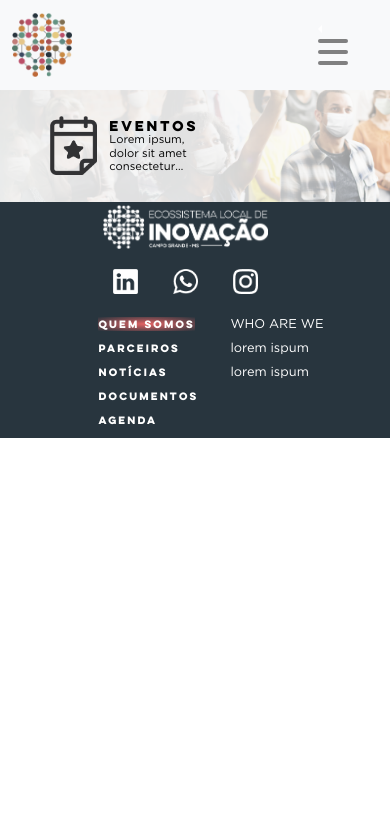
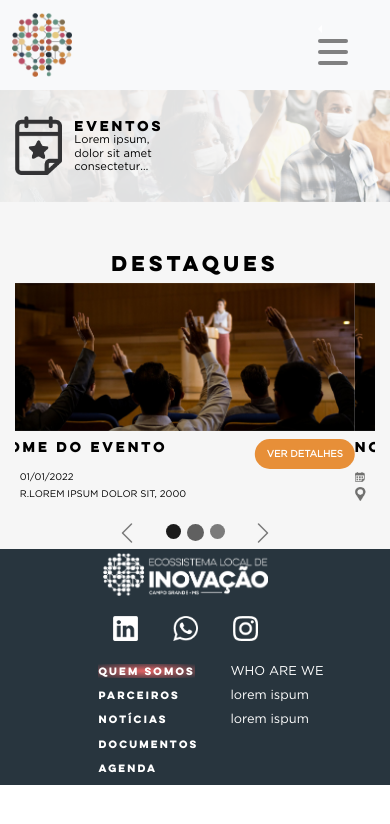
Before and after one commit to sesistartup/ecossistemadeinovacaocg, a Vue app: page /eventos in a window 390 px wide. Shown: the top 824 px of the page. Built offline with nearby package versions, Linux system fonts and the light colour scheme.

Commit message:
destaques: done

```diff
--- a/src/App.vue
+++ b/src/App.vue
@@ -99,4 +99,9 @@
     padding: 0 50px !important;
   }
 }
+@media (max-width: 576px) {
+  .ghp {
+    padding: 0 15px !important;
+  }
+}
 </style>
--- /dev/null
+++ b/src/components/eventos/Destaques.vue
@@ -0,0 +1,65 @@
+<template>
+  <section class="destaques ghp">
+    <header>
+      <h1 class="dark-title">DESTAQUES</h1>
+    </header>
+    <main>
+      <DestaquesCarousel
+        :carousel-data="dummyCarouselData"
+      />
+    </main>
+  </section>
+</template>
+
+<script setup lang="ts">
+import { reactive } from 'vue';
+import DestaquesCarousel from './DestaquesCarousel.vue';
+
+const dummyCarouselData = reactive([
+  {
+    img: '/src/assets/eventos/event_img.png',
+    eventName: 'NOME DO EVENTO',
+    eventDate: '01/01/2022',
+    eventLocation: 'R.LOREM IPSUM DOLOR SIT, 2000',
+    detailLink: '#',
+    eventId: 1
+  },
+
+  {
+    img: '/src/assets/eventos/event_img.png',
+    eventName: 'NOME DO EVENTO 2',
+    eventDate: '01/01/2022',
+    eventLocation: 'R.LOREM IPSUM DOLOR SIT, 2000',
+    detailLink: '#',
+    eventId: 2
+  },
+
+  {
+    img: '/src/assets/eventos/event_img.png',
+    eventName: 'NOME DO EVENTO 3',
+    eventDate: '01/01/2022',
+    eventLocation: 'R.LOREM IPSUM DOLOR SIT, 2000',
+    detailLink: '#',
+    eventId: 3
+  }
+])
+</script>
+
+<style scoped lang="scss">
+  section.destaques {
+    background-color: #f6f6f6;
+    h1 {
+      font-size: 1.5rem;
+    }
+    padding-top: 50px !important;
+  }
+  @media (max-width: 991px) {
+    section.destaques {
+      header {
+        h1.dark-title {
+          font-size: 1.2rem;
+        }
+      }
+    }
+  }
+</style>
--- /dev/null
+++ b/src/components/eventos/DestaquesCarousel.vue
@@ -0,0 +1,167 @@
+<template>
+  <div id="destaquesCarousel" class="carousel slide carousel-dark" data-bs-ride="carousel">
+    <div class="carousel-indicators">
+      <button type="button" data-bs-target="#destaquesCarousel" data-bs-slide-to="0" class="active" aria-current="true" aria-label="Slide 1"></button>
+      <button type="button" data-bs-target="#destaquesCarousel" data-bs-slide-to="1" aria-label="Slide 2"></button>
+      <button type="button" data-bs-target="#destaquesCarousel" data-bs-slide-to="2" aria-label="Slide 3"></button>
+    </div>
+    <div class="carousel-inner">
+      <div v-for="(data, index) in carouselData" :key="index" class="carousel-item" :class="{'active': index === 0}">
+        <img :src="data.img" class="d-block w-100" alt="destaques-carousel">
+        <section class="d-flex infos mt-2">
+          <main>
+            <h1 id="event-name" class="dark-title">{{ data.eventName }}</h1>
+            <time class="dark-body-text calendar-icon">{{ data.eventDate }}</time>
+            <address class="dark-body-text pin-icon">{{ data.eventLocation }}</address>
+          </main>
+          <GeneralBtn
+            btnText="VER DETALHES"
+            :isExternalLink="false"
+            link="#"
+            bgColor="#e78f38"
+            width="150px"
+            textColor="#fff"
+            height="40px"
+            :id="'ver-mais' + data.eventId"
+            class="details"
+          />
+        </section>
+      </div>
+    </div>
+    <div class="indicators-container">
+      <button class="carousel-control-prev" type="button" data-bs-target="#destaquesCarousel" data-bs-slide="prev">
+        <span class="carousel-control-prev-icon" aria-hidden="true"></span>
+        <span class="visually-hidden">Previous</span>
+      </button>
+      <button class="carousel-control-next" type="button" data-bs-target="#destaquesCarousel" data-bs-slide="next">
+        <span class="carousel-control-next-icon" aria-hidden="true"></span>
+        <span class="visually-hidden">Next</span>
+      </button>
+    </div>
+  </div>
+</template>
+
+<script setup lang="ts">
+  import { onMounted } from 'vue';
+import GeneralBtn from '../buttons/GeneralBtn.vue';
+  const props = defineProps<{
+    carouselData: {
+      img: string
+      eventName: string
+      eventDate: string
+      eventLocation: string
+      detailLink: string
+      eventId: number
+    }[]
+  }>()
+</script>
+
+<style scoped lang="scss">
+  #destaquesCarousel {
+    h1 {
+      font-size: 1.5rem;
+    }
+    section > main {
+      text-align: start;
+      time, address {
+        font-size: 1rem
+      }
+    }
+    section > .details {
+      margin: 0 !important;
+      margin-left: auto !important;
+    }
+    .carousel-control-next, .carousel-control-prev {
+      top: unset;
+    }
+    .carousel-indicators {
+      margin-bottom: 0.5rem;
+      .active {
+        opacity: 1 !important;
+        height: 17px !important;
+        width: 17px !important;
+      }
+      button[type="button"] {
+        box-sizing: content-box;
+        flex: 0 1 auto;
+        width: 15px;
+        height: 15px;
+        padding: 0;
+        margin-right: 3px;
+        margin-left: 3px;
+        text-indent: -999px;
+        cursor: pointer;
+        background-color: #000;
+        background-clip: padding-box;
+        border: 0;
+        opacity: .5;
+        transition: opacity .6s ease;
+        border-radius: 15px;
+      }
+    }
+    .indicators-container {
+      position: relative;
+      width: 160px;
+      height: 32px;
+      margin: auto;
+    }
+  }
+  .calendar-icon, .pin-icon {
+    padding-left: 25px;
+    background-repeat: no-repeat;
+    background-position: center left;
+    background-size: contain
+  }
+  .calendar-icon {
+    background-image: url('/src/assets/eventos/calendar_icon.png');
+  }
+  .pin-icon {
+    background-image: url('/src/assets/eventos/pin_icon.png');
+  }
+  @media (max-width: 991px) {
+    .carousel-inner {
+      section {
+        main {
+          h1#event-name {
+            font-size: 1rem;
+          }
+          .dark-body-text {
+            font-size: 0.8rem !important;
+          }
+        }
+      }
+    }
+  }
+  @media (max-width: 768px) {
+    .carousel-inner {
+      section.infos {
+        .details {
+          font-size: 0.8rem !important;
+          width: 120px !important;
+          white-space: nowrap;
+          height: 30px !important;
+        }
+      }
+    }
+  }
+  @media (max-width: 576px) {
+    .carousel-inner {
+      section.infos {
+        main {
+          h1#event-name {
+            font-size: 0.8rem;
+          }
+          .dark-body-text {
+            font-size: 0.6rem !important;
+          }
+        }
+        .details {
+          font-size: 0.6rem !important;
+          width: 100px !important;
+          white-space: nowrap;
+          height: 30px !important;
+        }
+      }
+    }
+  }
+</style>
--- a/src/views/eventos/Eventos.vue
+++ b/src/views/eventos/Eventos.vue
@@ -15,12 +15,14 @@
 
   </div>
   </Banner>
+  <Destaques />
   <FooterComponent />
 </template>
 
 <script setup lang="ts">
 import NavBar from '../../components/general/NavBar.vue';
 import Banner from '../../components/general/Banner.vue';
+import Destaques from '../../components/eventos/Destaques.vue';
 import FooterComponent from '../../components/general/FooterComponent.vue';
 </script>
 
```
Also changed, not shown: src/assets/eventos/calendar_icon.png (added), src/assets/eventos/pin_icon.png (added).
